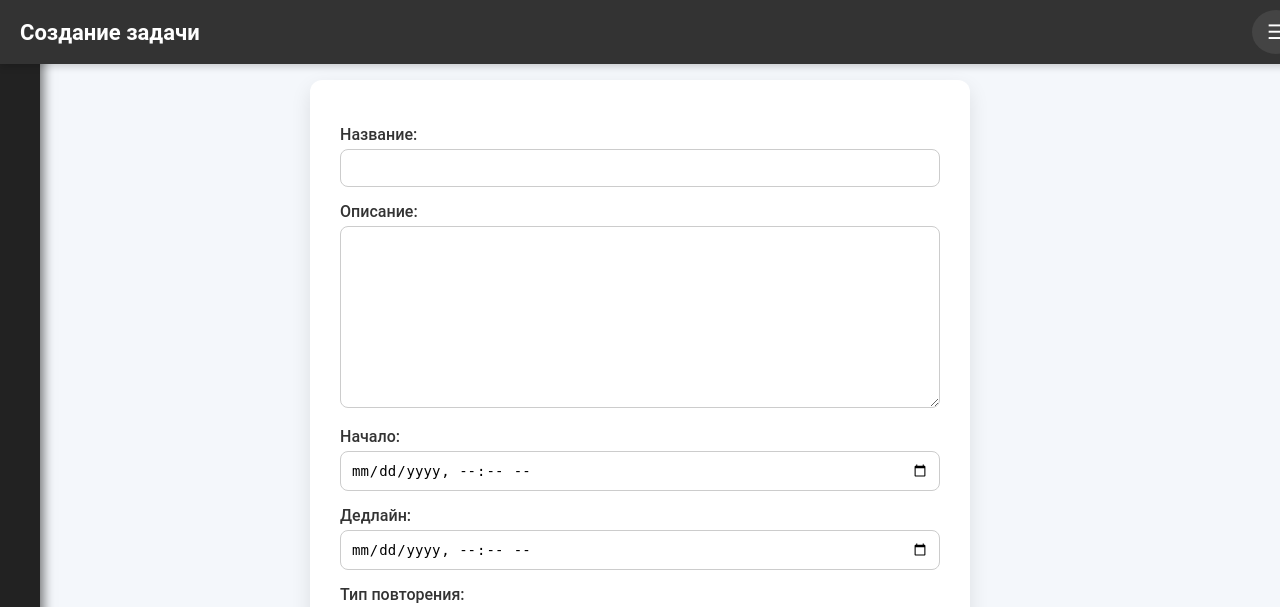
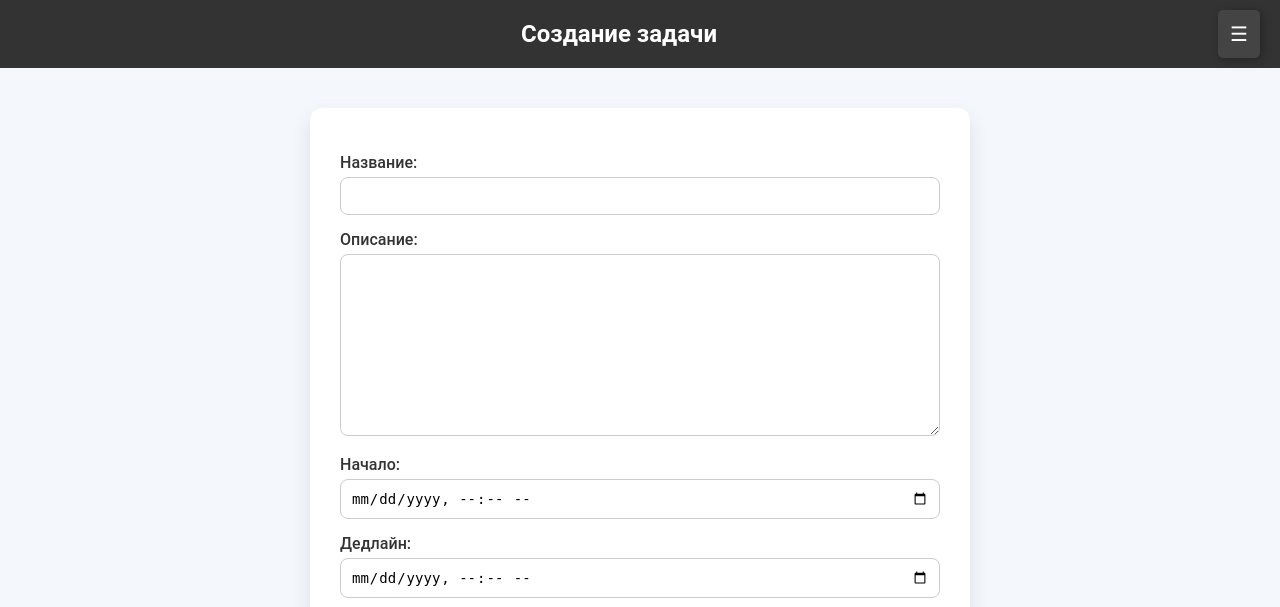
Before and after one commit to eliseymaw/tasklist-main, a Django app: page /create/ in a window 1280 px wide. Shown: the top 607 px of the page. Run offline with Django 5.2, Linux system fonts and the light colour scheme; the visitor is signed in with stand-in values (Sample User, id 1); some libraries are stand-ins or nearby versions.

Commit message:
10 коммит create_task

```diff
--- a/mainpage/templates/create_task.html
+++ b/mainpage/templates/create_task.html
@@ -1,15 +1,18 @@
 <!DOCTYPE html>
 <html lang="ru">
+
 <head>
-    <meta charset="UTF-8">
-    <meta name="viewport" content="width=device-width, initial-scale=1.0">
+    <meta charset="UTF-8" />
+    <meta name="viewport" content="width=device-width, initial-scale=1.0" />
     <title>Создать задачу</title>
 
     {% load static %}
     <link rel="stylesheet" href="{% static 'style.css' %}">
+    <link rel="stylesheet" href="https://cdnjs.cloudflare.com/ajax/libs/font-awesome/6.0.0-beta3/css/all.min.css">
+    <link rel="icon" href="{% static 'favicon.ico' %}" type="image/x-icon">
 
-    <link rel="stylesheet" href="https://unpkg.com/leaflet@1.9.4/dist/leaflet.css" />
-    <script src="https://unpkg.com/leaflet@1.9.4/dist/leaflet.js"></script>
+    <!-- Подключение стилей Leaflet -->
+    <link rel="stylesheet" href="https://unpkg.com/leaflet@1.7.1/dist/leaflet.css" />
 
     <style>
         body {
@@ -17,11 +20,13 @@
             margin: 0;
             padding: 0;
             background-color: #f4f7fb;
+            overflow-x: hidden;
             display: flex;
             flex-direction: column;
             min-height: 100vh;
-            overflow-x: hidden;
+            box-sizing: border-box;
         }
+
 
         header {
             background-color: #333;
@@ -30,40 +35,42 @@
             display: flex;
             justify-content: space-between;
             align-items: center;
-            position: fixed;
-            top: 0;
-            width: 100%;
-            z-index: 1000;
-            box-shadow: 0 2px 8px rgba(0, 0, 0, 0.2);
+            text-align: center;
+            /* Центрируем заголовок */
         }
 
         header h1 {
             margin: 0;
-            font-size: 22px;
+            font-size: 24px;
+            flex-grow: 1;
+            /* Заголовок будет занимать всю доступную ширину */
         }
 
         .toggle-btn {
             background: #444;
             color: white;
             border: none;
-            padding: 10px 15px;
+            padding: 12px;
             cursor: pointer;
-            border-radius: 50%;
+            border-radius: 5px;
+            transition: background 0.3s;
             font-size: 20px;
-            transition: background 0.3s;
+            box-shadow: 2px 2px 10px rgba(0, 0, 0, 0.3);
         }
 
         .toggle-btn:hover {
-            background: #555;
+            background: #666;
         }
 
         .sidebar {
             position: fixed;
             top: 0;
-            left: -250px; /* Изначально скрываем */
-            width: 250px;
+            left: -250px;
+            /* Изменяем, чтобы меню было скрыто */
+            width: 150px;
+            /* Ширина меню */
             height: 100%;
-            background: #222;
+            background: #333;
             color: white;
             transition: left 0.3s ease;
             padding: 20px;
@@ -71,11 +78,10 @@
             display: flex;
             flex-direction: column;
             gap: 20px;
-            z-index: 999;
         }
 
         .sidebar.open {
-            left: 0; /* Позиционируем панель на экране */
+            left: 0;
         }
 
         .sidebar a {
@@ -85,6 +91,15 @@
             border-radius: 5px;
             transition: background 0.3s;
             font-size: 16px;
+            display: flex;
+            justify-content: space-between;
+            /* Выравнивание текста и иконок */
+            align-items: center;
+        }
+
+        .sidebar a i {
+            margin-left: 10px;
+            /* Иконки будут видимыми */
         }
 
         .sidebar a:hover {
@@ -92,14 +107,9 @@
         }
 
         .content {
-            margin-left: 0;
-            padding: 80px 20px 20px 20px;
-            transition: margin-left 0.3s ease;
             flex-grow: 1;
-        }
-
-        .sidebar.open + .content {
-            margin-left: 250px; /* Сдвигаем контент вправо, когда меню открыто */
+            padding: 20px;
+            margin-bottom: 0;
         }
 
         .form-container {
@@ -117,7 +127,9 @@
             font-weight: 500;
         }
 
-        input, select, textarea {
+        input,
+        select,
+        textarea {
             width: 100%;
             padding: 10px;
             margin-top: 5px;
@@ -161,21 +173,27 @@
         }
 
         @media (max-width: 600px) {
-            .form-container {
-                padding: 20px;
-            }
-
             header h1 {
                 font-size: 18px;
             }
 
             .toggle-btn {
                 font-size: 18px;
-                padding: 8px 12px;
+                padding: 8px 10px;
+            }
+
+            .sidebar {
+                width: 100%;
+                left: -100%;
+            }
+
+            .sidebar.open {
+                left: 0;
             }
         }
     </style>
 </head>
+
 <body>
     <header>
         <h1>Создание задачи</h1>
@@ -183,10 +201,22 @@
     </header>
 
     <div class="sidebar" id="sidebar">
-        <a href="{% url 'base' %}">Главная <i class="fas fa-home"></i></a>
-        <a href="{% url 'task_list_main' %}">Задачи <i class="fas fa-tasks"></i></a>
-        <a href="{% url 'user_profile' user.username %}">Профиль <i class="fas fa-user"></i></a>
-        <a href="{% url 'logout' %}">Выход <i class="fas fa-sign-out-alt"></i></a>
+        <a href="{% url 'base' %}">
+            Главная
+            <i class="fas fa-home"></i>
+        </a>
+        <a href="{% url 'task_list_main' %}">
+            Задачи
+            <i class="fas fa-tasks"></i>
+        </a>
+        <a href="{% url 'user_profile' user.username %}">
+            Профиль
+            <i class="fas fa-user"></i>
+        </a>
+        <a href="{% url 'logout' %}">
+            Выход
+            <i class="fas fa-sign-out-alt"></i>
+        </a>
     </div>
 
     <div class="content" id="content">
@@ -230,12 +260,15 @@
         <p>&copy; 2025 Tasklist. Все права защищены.</p>
     </footer>
 
+    <!-- Подключение скрипта Leaflet -->
+    <script src="https://unpkg.com/leaflet@1.7.1/dist/leaflet.js"></script>
+
     <script>
         var map = L.map('map').setView([55.751244, 37.618423], 5);
         L.tileLayer('https://{s}.tile.openstreetmap.org/{z}/{x}/{y}.png').addTo(map);
 
         var marker;
-        map.on('click', function(e) {
+        map.on('click', function (e) {
             if (marker) map.removeLayer(marker);
             marker = L.marker([e.latlng.lat, e.latlng.lng]).addTo(map);
             document.getElementById('id_lat').value = e.latlng.lat;
@@ -245,9 +278,7 @@
         function toggleSidebar() {
             const sidebar = document.getElementById('sidebar');
             const menuBtn = document.getElementById('menu-btn');
-            const content = document.getElementById('content');
             sidebar.classList.toggle('open');
-            content.classList.toggle('open');
 
             if (sidebar.classList.contains('open')) {
                 menuBtn.textContent = '✖';
@@ -257,4 +288,5 @@
         }
     </script>
 </body>
+
 </html>
--- a/mainpage/views.py
+++ b/mainpage/views.py
@@ -192,7 +192,7 @@ def edit_task(request, task_id):
         form = TaskForm(request.POST, instance=task)
         if form.is_valid():
             form.save()
-            return redirect('task_list_main')
+            return redirect('base')
     else:
         form = TaskForm(instance=task)
 
```
